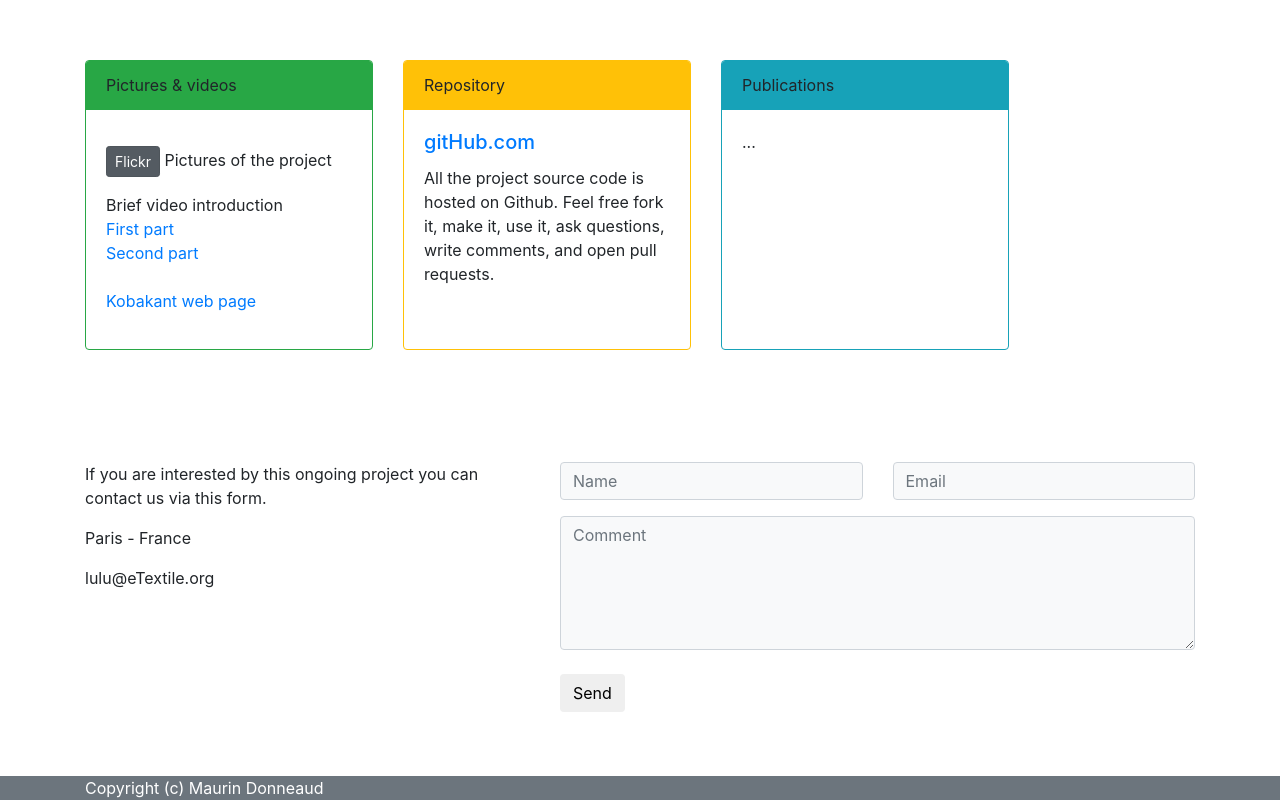
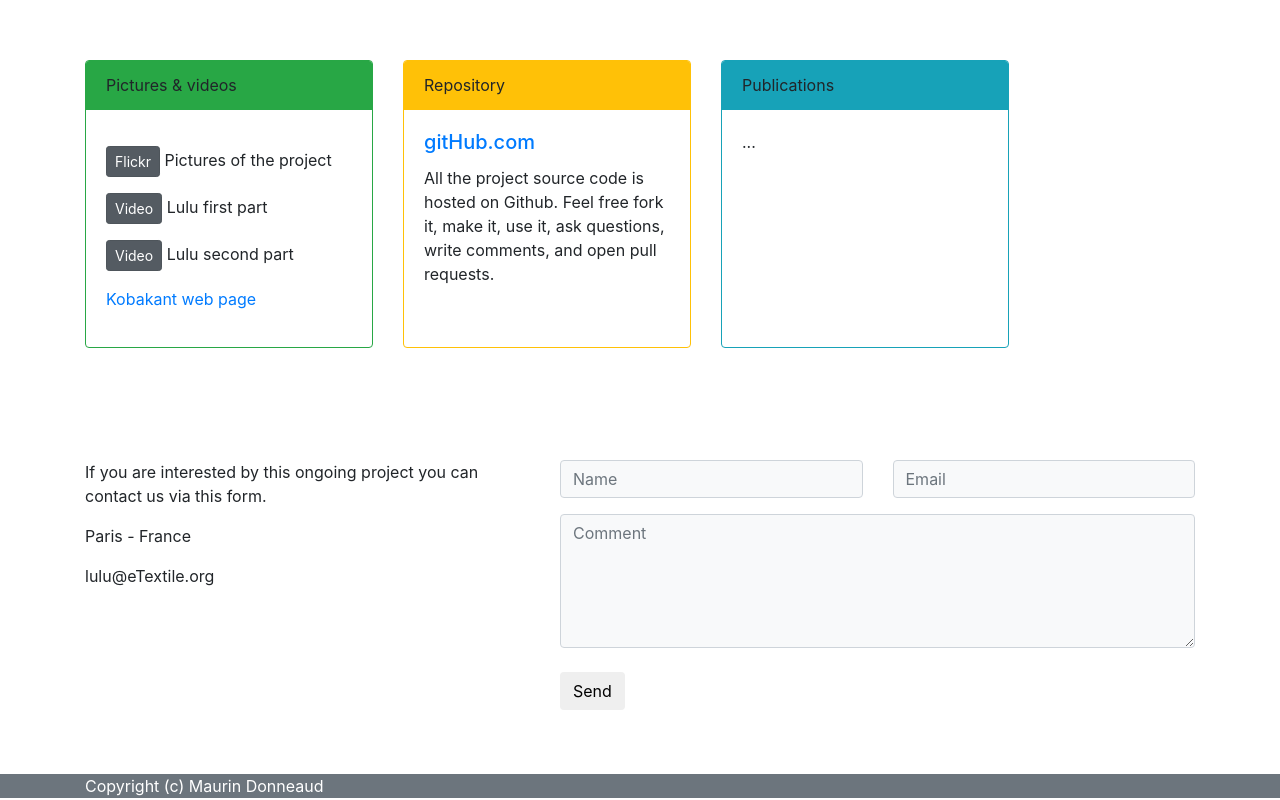
Before and after one commit to eTextile/Lulu, a website: page docs/index.html in a window 1280 px wide. Shown: the part 1298-2098 px from the top of the page. Drawn offline with Linux system fonts and the light colour scheme; some icons are missing.

Commit message:
Added new buttons

```diff
--- a/docs/index.html
+++ b/docs/index.html
@@ -121,12 +121,9 @@
           <div class="card-body">
             <p class="card-text">
               <p><a href="https://www.flickr.com/photos/maurin/albums/72057594109320583" class="btn btn-secondary btn-sm active" role="button" aria-pressed="true">Flickr</a> Pictures of the project <br></p>
-
-              <a>Brief video introduction</a><br>
-              <a href="https://www.youtube.com/watch?v=drAoLd_eUWk" title="Brief video introduction">First part</a><br>
-              <a href="https://vimeo.com/249171264" title="Brief video introduction">Second part</a><br>
-              <br>
-              <a href="https://www.kobakant.at/KOBA/category/lulu/" title="Work in progress">Kobakant web page</a><br>
+              <p><a href="https://www.youtube.com/watch?v=drAoLd_eUWk" class="btn btn-secondary btn-sm active" role="button" aria-pressed="true">Video</a> Lulu first part <br></p>
+              <p><a href="https://vimeo.com/249171264" class="btn btn-secondary btn-sm active" role="button" aria-pressed="true">Video</a> Lulu second part <br></p>
+              <p><a href="https://www.kobakant.at/KOBA/category/lulu/" title="Work in progress">Kobakant web page</a></p>
             </p>
           </div>
         </div>
```
